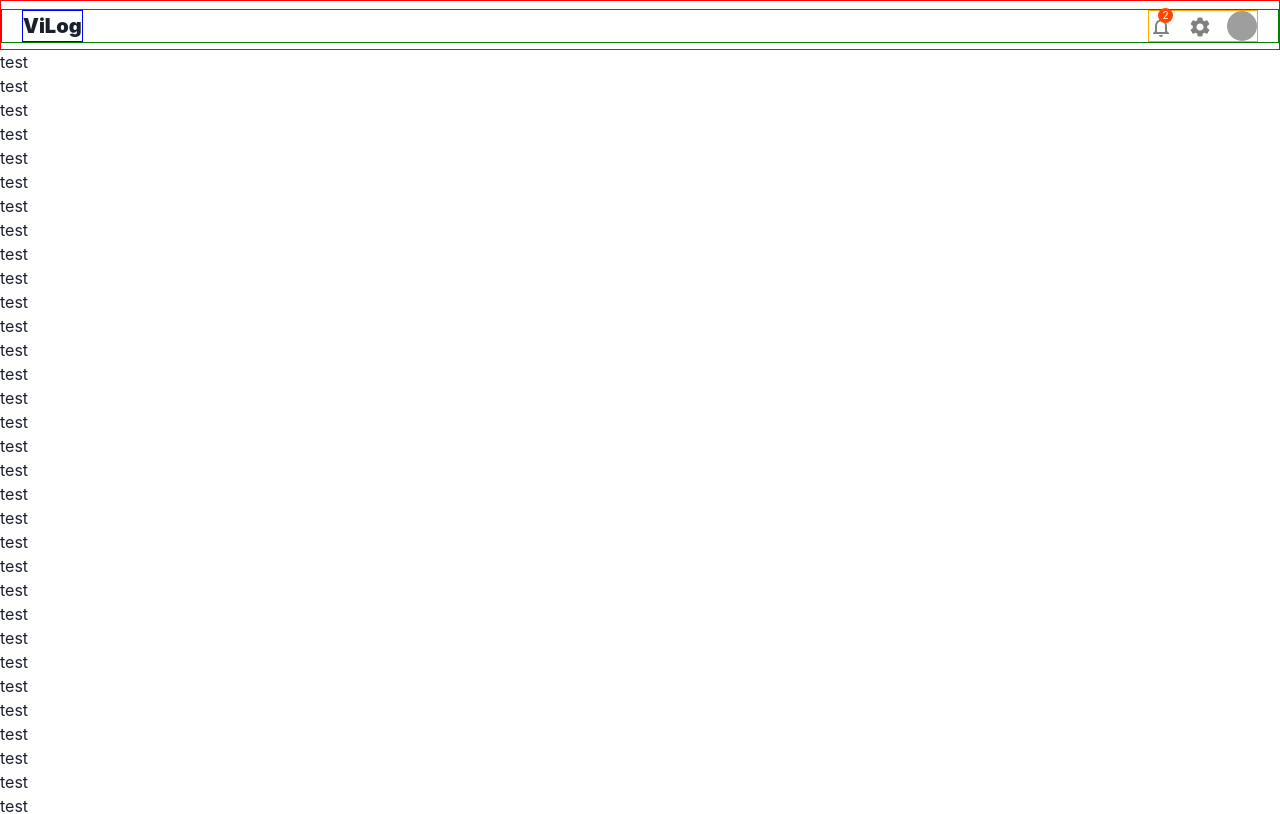
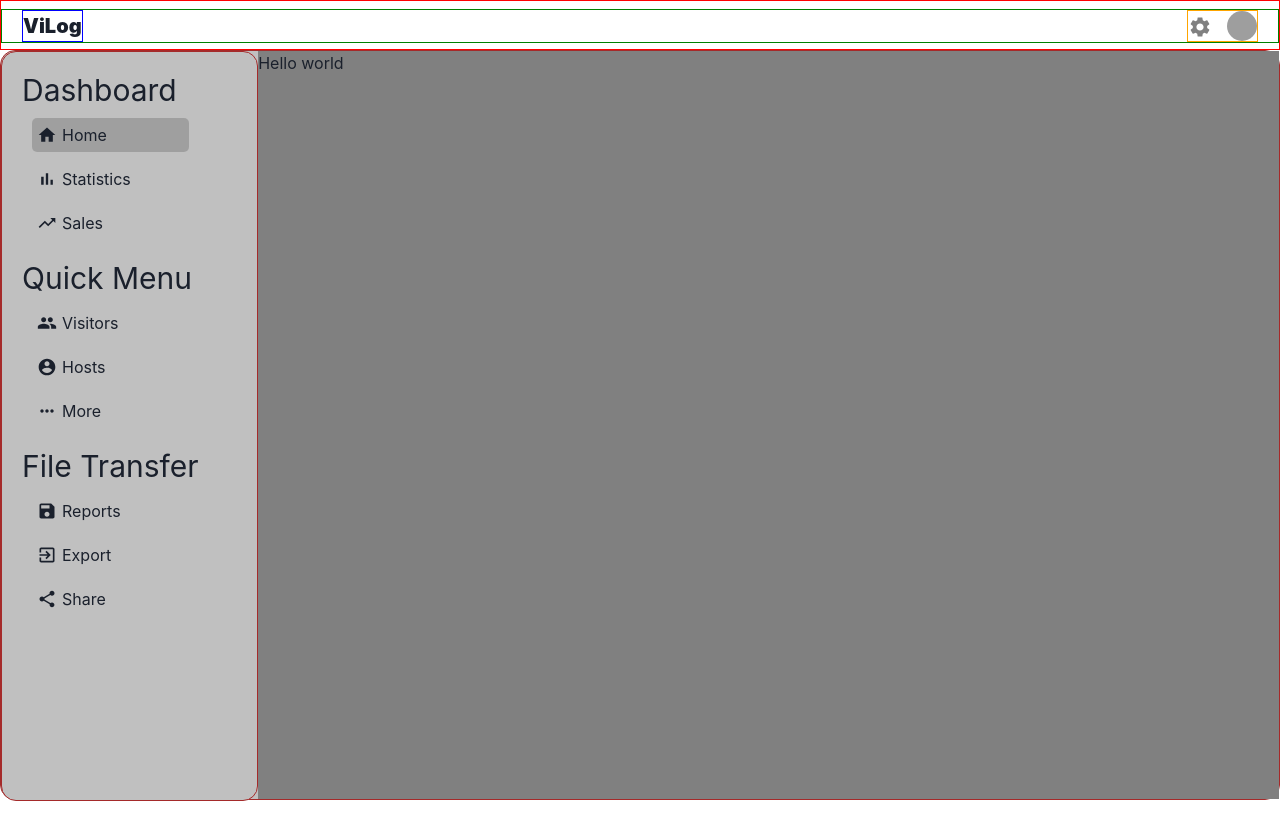
Before and after one commit to Nicholas-Darko-Brown/ViLog, a React (Create React App) app in the folder Client/guest-app/: page /dashboardPage in a window 1280 px wide. Shown: the top 814 px of the page. Built offline with nearby package versions, Linux system fonts and the light colour scheme; grey boxes are pictures that could not be loaded.

Commit message:
Working on sidebar section

```diff
--- a/Client/guest-app/src/components/Dashboard/Dashboard Components/Navbar/Navbar.css
+++ b/Client/guest-app/src/components/Dashboard/Dashboard Components/Navbar/Navbar.css
@@ -50,7 +50,7 @@ img {
     color: grey;
 }
 
-.navbar_icon_badge {
+/* .navbar_icon_badge {
     position: absolute;
     top: -5px;
     right: 0px;
@@ -63,7 +63,7 @@ img {
     justify-content: center;
     align-items: center;
     font-size: 10px;
-}
+} */
 
 .user_icon {
     width: 30px;
--- a/Client/guest-app/src/components/Dashboard/Dashboard Components/Navbar/Navbar.js
+++ b/Client/guest-app/src/components/Dashboard/Dashboard Components/Navbar/Navbar.js
@@ -12,10 +12,10 @@ const Navbar = () => {
             </div>
 
             <div className="navbar_right">
-                <div className="navbar_icons_container">
+                {/* <div className="navbar_icons_container">
                     <NotificationsNone />
                     <span className="navbar_icon_badge">2</span>
-                </div>
+                </div> */}
 
                 <div className="navbar_icons_container">
                     <Settings />
--- a/Client/guest-app/src/components/Dashboard/Dashboard Components/Sidebar/Sidebar.css
+++ b/Client/guest-app/src/components/Dashboard/Dashboard Components/Sidebar/Sidebar.css
@@ -0,0 +1,47 @@
+.sidebar_container {
+    flex: 1;
+    height: calc(100vh - 50px);
+    position: sticky;
+    top: 50px;
+    border: 1px solid brown;
+    background-color: rgb(192, 192, 192);
+    border-radius: 15px;
+}
+
+.sidebar_wrapper {
+    padding: 20px;
+}
+
+.sidebar_menu {
+    margin-bottom: 10px;
+}
+
+.sidebar_title {
+    font-size: 30px;
+}
+
+.sidebar_list {
+    list-style: none;
+    padding: 10px;
+    display: flex;
+    flex-direction: column;
+    gap: 10px;
+}
+
+.sidebar_list_item {
+    display: flex;
+    align-items: center;
+    gap: 5px;
+    border-radius: 5px;
+    padding: 5px;
+    cursor: pointer;
+}
+
+.sidebar_list_item.active,
+.sidebar_list_item:hover {
+    background-color: rgba(128, 128, 128, 0.5);
+}
+
+.sidebar_icon {
+    font-size: 20px !important;
+}
--- a/Client/guest-app/src/components/Dashboard/Dashboard Components/Sidebar/Sidebar.js
+++ b/Client/guest-app/src/components/Dashboard/Dashboard Components/Sidebar/Sidebar.js
@@ -1,9 +1,66 @@
 import React from 'react'
 import './Sidebar.css'
+import { Home,BarChart, TrendingUp, MoreHoriz, AccountCircle, People, Save, Share, ExitToApp } from '@material-ui/icons';
 
 const Sidebar = () => {
   return (
-    <div>Sidebar</div>
+    <div className='sidebar_container'>
+        <div className='sidebar_wrapper'>
+            <div className="sidebar_menu">
+                <h3 className="sidebar_title">Dashboard</h3>
+                <ul className="sidebar_list">
+                    <li className="sidebar_list_item active">
+                        <Home className='sidebar_icon'/>
+                        Home
+                    </li>
+                    <li className="sidebar_list_item">
+                        <BarChart className='sidebar_icon'/>
+                        Statistics
+                    </li>
+                    <li className="sidebar_list_item">
+                        <TrendingUp className='sidebar_icon'/>
+                        Sales
+                    </li>
+                </ul>
+            </div>
+
+            <div className="sidebar_menu">
+                <h3 className="sidebar_title">Quick Menu</h3>
+                <ul className="sidebar_list">
+                    <li className="sidebar_list_item">
+                        <People className='sidebar_icon'/>
+                        Visitors
+                    </li>
+                    <li className="sidebar_list_item">
+                        <AccountCircle className='sidebar_icon'/>
+                        Hosts
+                    </li>
+                    <li className="sidebar_list_item">
+                        <MoreHoriz className='sidebar_icon'/>
+                        More
+                    </li>
+                </ul>
+            </div>
+
+            <div className="sidebar_menu">
+                <h3 className="sidebar_title">File Transfer</h3>
+                <ul className="sidebar_list">
+                    <li className="sidebar_list_item">
+                        <Save className='sidebar_icon'/>
+                        Reports
+                    </li>
+                    <li className="sidebar_list_item">
+                        <ExitToApp className='sidebar_icon'/>
+                        Export
+                    </li>
+                    <li className="sidebar_list_item">
+                        <Share className='sidebar_icon'/>
+                        Share
+                    </li>
+                </ul>
+            </div>
+        </div>
+    </div>
   )
 }
 
--- /dev/null
+++ b/Client/guest-app/src/components/Dashboard/DashboardPage.css
@@ -0,0 +1,8 @@
+.sidebar_container {
+    display: flex;
+}
+
+.main_container {
+    flex: 4;
+    background-color: gray;
+}
--- a/Client/guest-app/src/components/Dashboard/DashboardPage.js
+++ b/Client/guest-app/src/components/Dashboard/DashboardPage.js
@@ -1,81 +1,18 @@
-import React from 'react'
-import Navbar from './Dashboard Components/Navbar/Navbar'
+import React from 'react';
+import './DashboardPage.css';
+import Navbar from './Dashboard Components/Navbar/Navbar';
+import Sidebar from './Dashboard Components/Sidebar/Sidebar';
 
 const DashboardPage = () => {
   return (
-    <div>
-        <Navbar />
-        test <br />
-        test <br />
-        test <br />
-        test <br />
-        test <br />
-        test <br />
-        test <br />
-        test <br />
-        test <br />
-        test <br />
-        test <br />
-        test <br />
-        test <br />
-        test <br />
-        test <br />
-        test <br />
-        test <br />
-        test <br />
-        test <br />
-        test <br />
-        test <br />
-        test <br />
-        test <br />
-        test <br />
-        test <br />
-        test <br />
-        test <br />
-        test <br />
-        test <br />
-        test <br />
-        test <br />
-        test <br />
-        test <br />
-        test <br />
-        test <br />
-        test <br />
-        test <br />
-        test <br />
-        test <br />
-        test <br />
-        test <br />
-        test <br />
-        test <br />
-        test <br />
-        test <br />
-        test <br />
-        test <br />
-        test <br />
-        test <br />
-        test <br />
-        test <br />
-        test <br />
-        test <br />
-        test <br />
-        test <br />
-        test <br />
-        test <br />
-        test <br />
-        test <br />
-        test <br />
-        test <br />
-        test <br />
-        test <br />
-        test <br />
-        test <br />
-        test <br />
-        test <br />
-        test <br />
-        test <br />
+    <div className="dashboard_page_container">
+      <Navbar />
+      <div className="sidebar_container">
+        <Sidebar />
+        <div className="main_container">Hello world</div>
+      </div>
     </div>
-  )
-}
+  );
+};
 
-export default DashboardPage
+export default DashboardPage;
```
